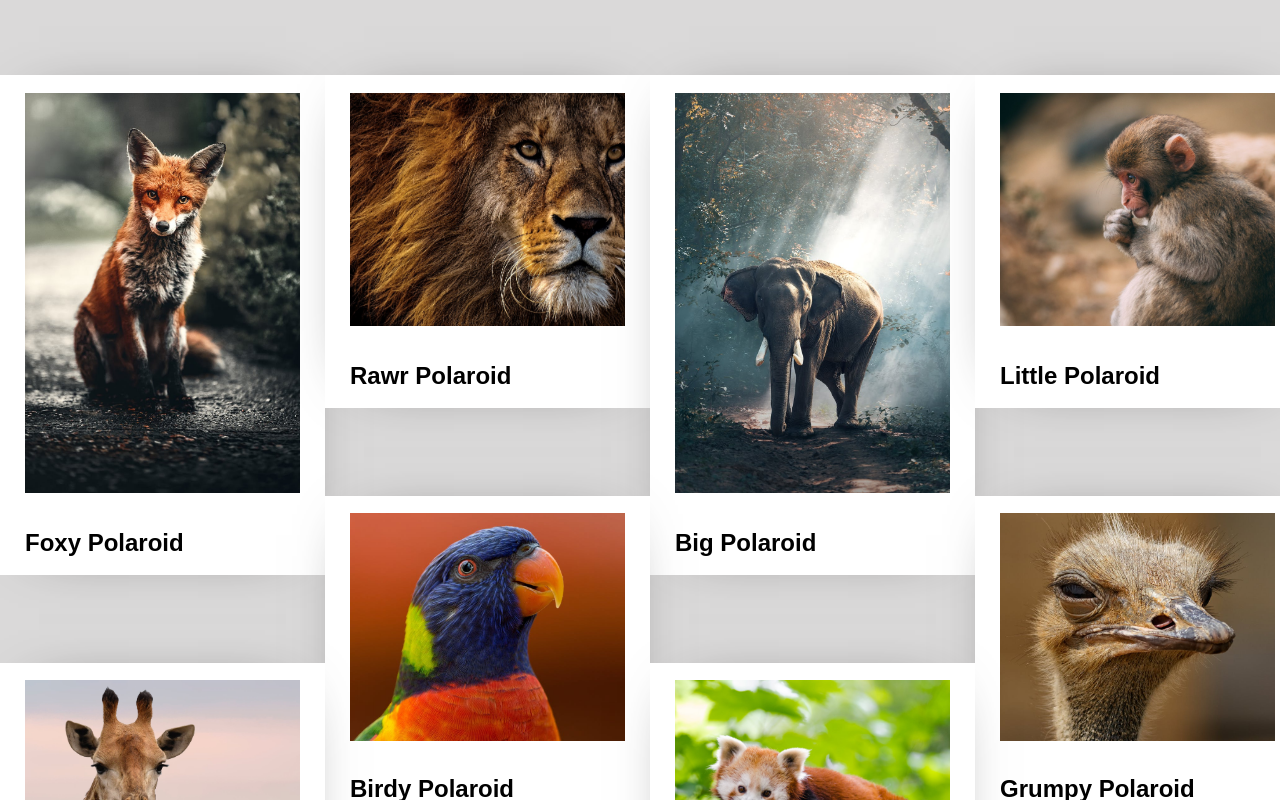
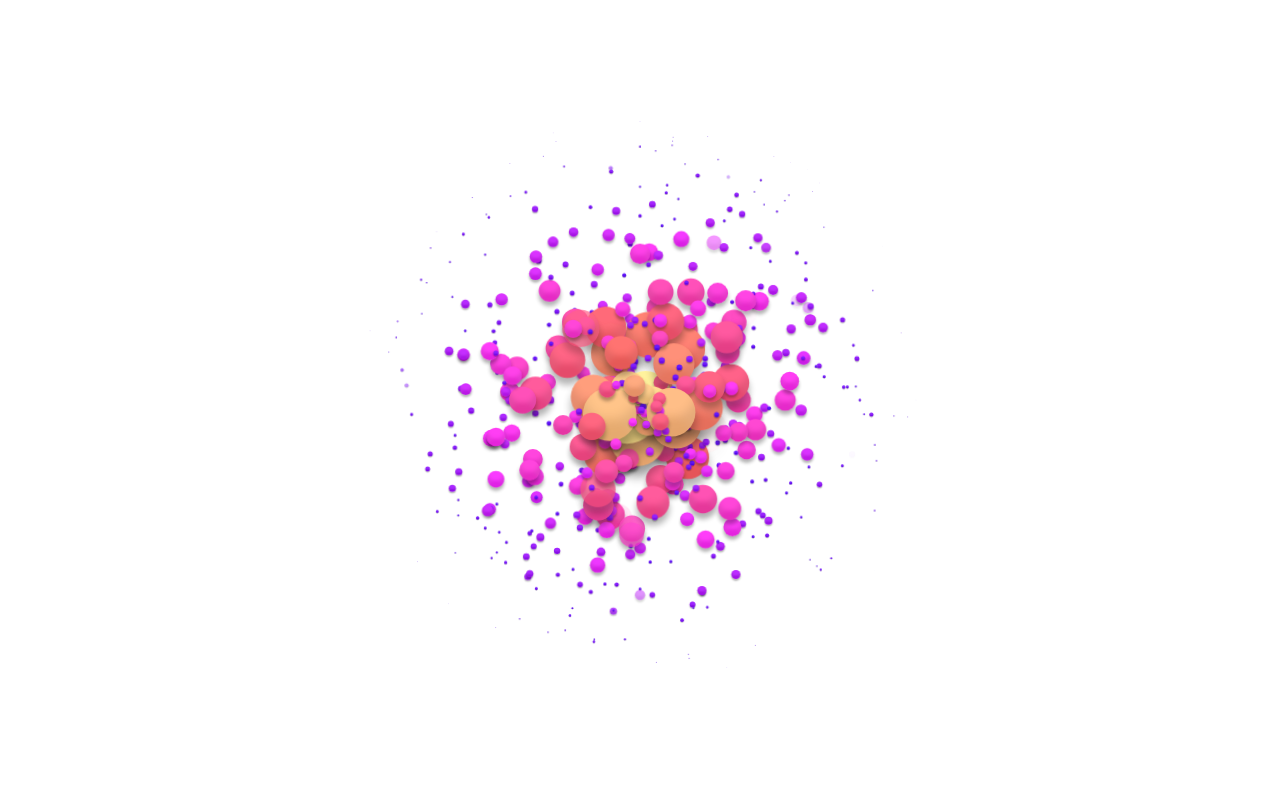
Before and after one commit to rodolphe37/reusable-components-react, a React (Create React App) app: page / in a window 1280 px wide. Shown: the top 800 px of the page. Built offline with nearby package versions, Linux system fonts and the light colour scheme.

Commit message:
Free radical background

```diff
--- a/src/App.js
+++ b/src/App.js
@@ -6,11 +6,11 @@ import React from 'react';
 // import ToggleSwitch from './components/ToggleSwitch/ToggleSwitch';
 // import CameraAnimation3d from './components/CameraAnimation3d/CameraAnimation3d';
 // import AnimatedLantern from './components/AnimatedLantern/AnimatedLantern';
-// import FreeRadicals from './components/FreeRadicals/FreeRadicals';
+import FreeRadicals from './components/FreeRadicals/FreeRadicals';
 // import AnimatedRocket from './components/AnimatedRocket/AnimatedRocket';
 // import FolderPaperLogin from './components/FolderPaperLogin/FolderPaperLogin';
 // import BurgerOrPizza from './components/BurgerOrPizza/BurgerOrPizza';
-import PolaroidStyles from './components/PolaroidStyles/PolaroidStyles';
+// import PolaroidStyles from './components/PolaroidStyles/PolaroidStyles';
 // import PolaroidCamera from './components/polaroidCamera/PolaroidCamera';
 // import Loader31 from './components/loader31/Loader31';
 // import TooltipAnimation from './components/TooltipAnimation/TooltipAnimation';
@@ -69,8 +69,8 @@ function App() {
       {/*<TooltipAnimation />*/}
       {/*<FolderPaperLogin />*/}
        {/*<BurgerOrPizza />*/}
-     <PolaroidStyles />
-      {/*<FreeRadicals />*/}
+     {/*<PolaroidStyles />*/}
+      <FreeRadicals />
       {/*<AnimatedRocket />*/}
       {/*<AnimatedLantern />*/}
       {/*<ToggleSwitch />*/}
```
Also changed, not shown: src/components/BurgerOrPizza/BurgerOrPizza.js (+5 -5 lines), src/components/AnimatedLantern/AnimatedLantern.js (indentation only).
